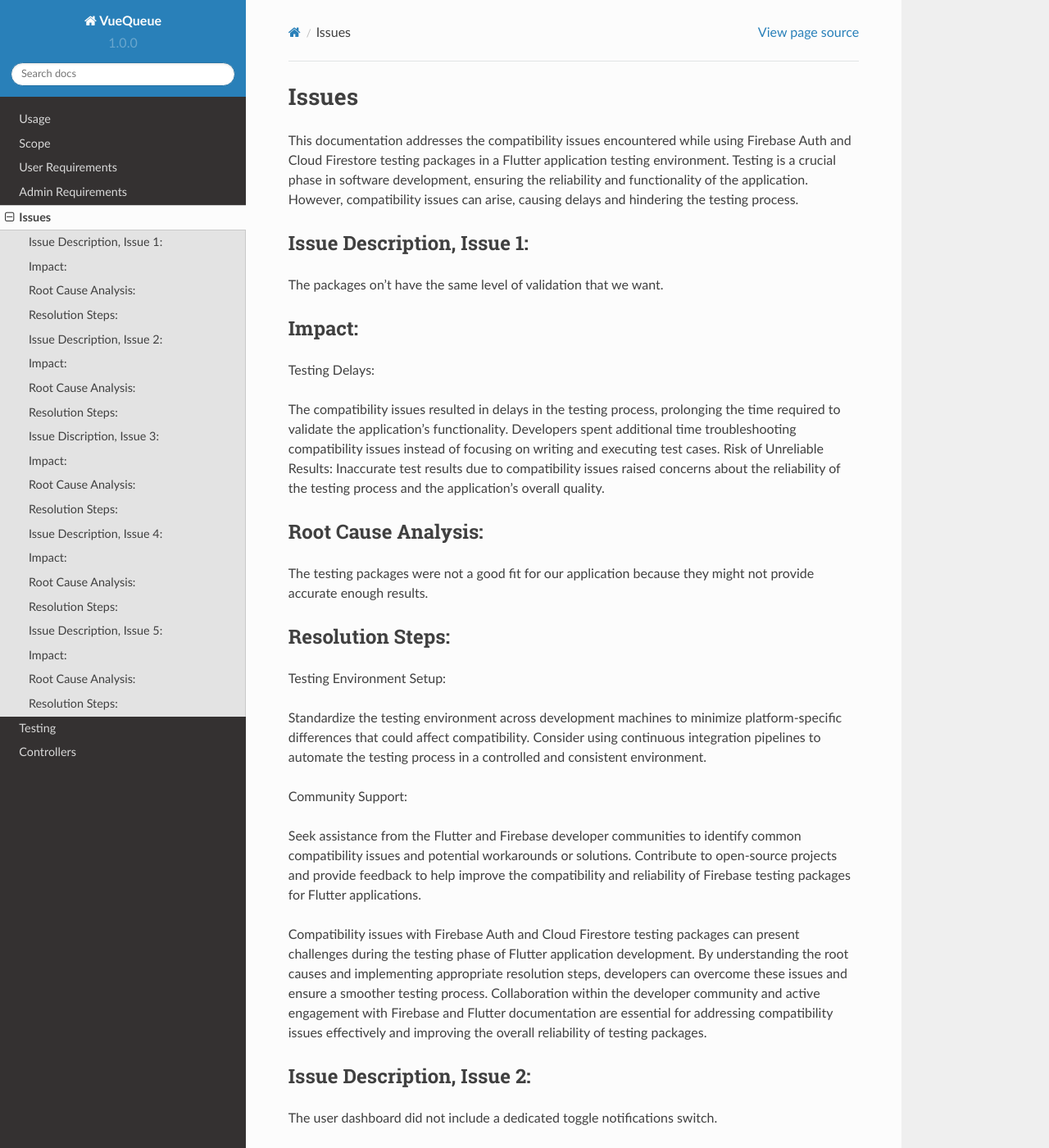
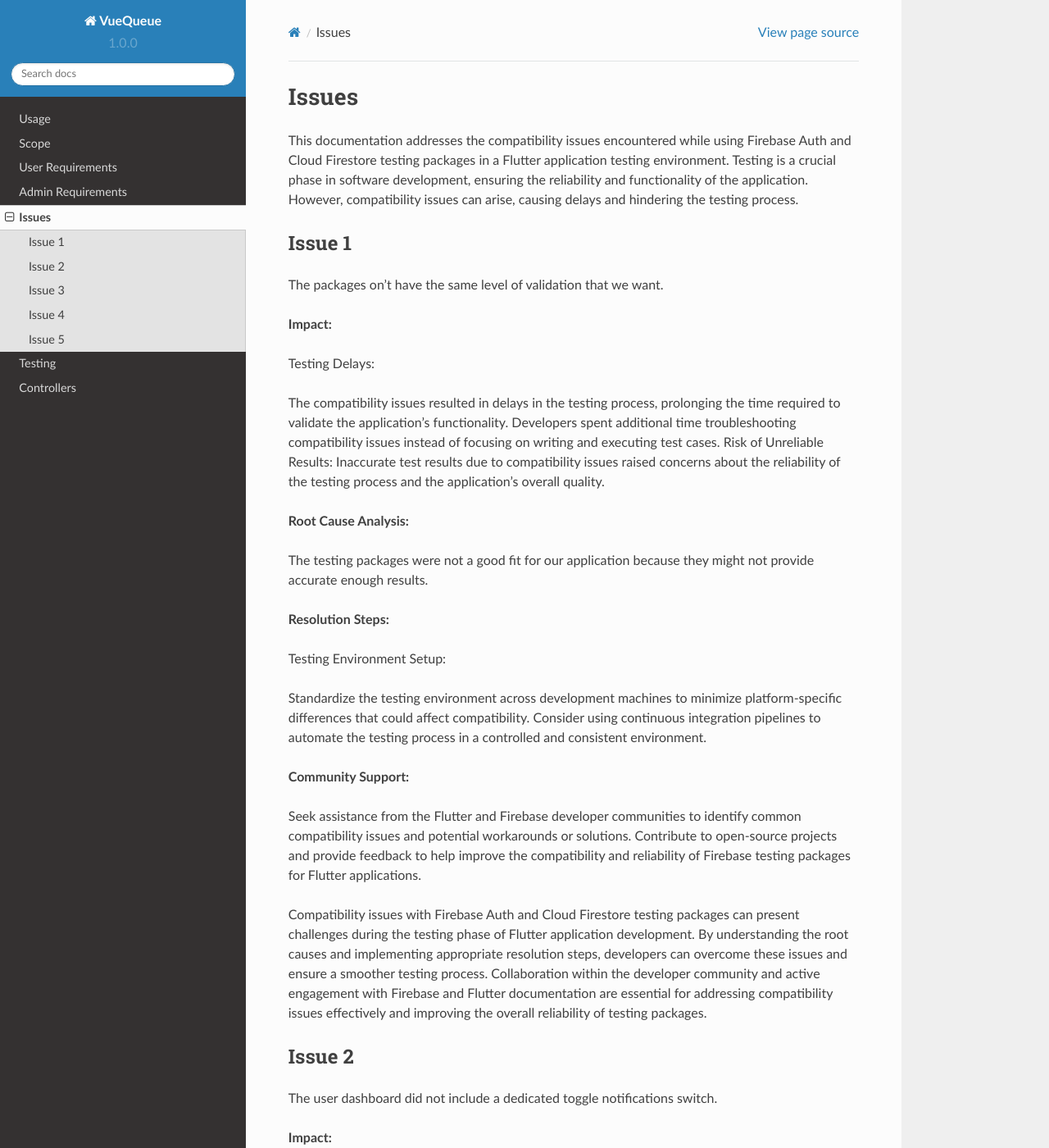
Before and after one commit to SofEng-Coursework/Documentation, a Sphinx documentation site: the page built from docs/source/problems.rst, in a window 1280 px wide and 1400 px high. Shown: the whole window at 82% size. Built offline with Sphinx 7.4.7 and the Read the Docs theme 2.0.0, drawn with Linux system fonts in a browser that asks for light colours; some of the changed text lies outside the part shown.

Commit message:
Final Final Update

```diff
--- a/docs/source/problems.rst
+++ b/docs/source/problems.rst
@@ -6,30 +6,30 @@ packages in a Flutter application testing environment.
 Testing is a crucial phase in software development, ensuring the reliability and functionality of the application.
 However, compatibility issues can arise, causing delays and hindering the testing process.
 
-Issue Description, Issue 1:
-----------------------------
+Issue 1
+---------
 The packages on't have the same level of validation that we want.
 
-Impact:
--------
+**Impact:**
+
 Testing Delays:
 
 The compatibility issues resulted in delays in the testing process, prolonging the time required to validate the application's functionality.
 Developers spent additional time troubleshooting compatibility issues instead of focusing on writing and executing test cases.
 Risk of Unreliable Results: Inaccurate test results due to compatibility issues raised concerns about the reliability of the testing process and the application's overall quality.
 
-Root Cause Analysis:
----------------------
+**Root Cause Analysis:**
+
 The testing packages were not a good fit for our application because they might not provide accurate enough results.
 
-Resolution Steps:
------------------
+**Resolution Steps:**
+
 Testing Environment Setup:
 
 Standardize the testing environment across development machines to minimize platform-specific differences that could affect compatibility.
 Consider using continuous integration pipelines to automate the testing process in a controlled and consistent environment.
 
-Community Support:
+**Community Support:**
 
 Seek assistance from the Flutter and Firebase developer communities to identify common compatibility issues and potential workarounds or solutions.
 Contribute to open-source projects and provide feedback to help improve the compatibility and reliability of Firebase testing packages for Flutter applications.
@@ -40,12 +40,12 @@ issues and ensure a smoother testing process. Collaboration within the developer
 documentation are essential for addressing compatibility issues effectively and improving the overall reliability of testing packages.
 
 
-Issue Description, Issue 2:
------------------------------
+Issue 2
+--------
 The user dashboard did not include a dedicated toggle notifications switch.
 
-Impact:
---------
+**Impact:**
+
 User Experience:
 
 Users may find it inconvenient to manage their notification preferences without a dedicated toggle switch, leading to frustration and
@@ -61,8 +61,8 @@ Decreased User Control:
 Without an easy-to-use toggle switch, users have limited control over their notification settings, potentially leading to unwanted
 interruptions or missed notifications.
 
-Root Cause Analysis:
---------------------
+**Root Cause Analysis:**
+
 Design Oversight:
 
 The absence of a dedicated toggle switch for notifications suggests a design oversight during the development of the user dashboard.
@@ -72,8 +72,8 @@ Lack of User Feedback:
 Insufficient user feedback or testing may have led to the oversight of this important feature,
 indicating a gap in the user feedback collection or implementation process.
 
-Resolution Steps:
------------------
+**Resolution Steps:**
+
 User Feedback Collection:
 
 Gather feedback from users to understand their preferences regarding notification management and prioritize
@@ -84,7 +84,7 @@ Usability Testing:
 Conduct usability testing sessions with representative users to identify any usability issues or missing features
 in the user dashboard, including the absence of a notifications toggle switch.
 
-Iterative Design:
+**Iterative Design:**
 
 Implement an iterative design process that incorporates user feedback and usability testing results to
 continuously improve the user dashboard and address any identified shortcomings.
@@ -93,12 +93,12 @@ to a more comprehensive and user-friendly platform experience.
 By actively soliciting user feedback and conducting thorough usability testing, developers can ensure that important features
 like notification management are not overlooked during the design and development process.
 
-Issue Discription, Issue 3:
-----------------------------
+Issue 3
+-------
 Submitting feedback without providing any input results in the creation of blank entries in the system.
 
-Impact:
---------
+**Impact**
+
 User Experience:
 
 Users may inadvertently submit blank feedback, leading to confusion or frustration when reviewing feedback entries.
@@ -112,8 +112,8 @@ System Efficiency:
 
 Processing and storing blank feedback entries consume system resources unnecessarily, impacting system performance and scalability.
 
-Root Cause Analysis:
----------------------
+**Root Cause Analysis:**
+
 Lack of Form Validation:
 
 The absence of form validation logic allows users to submit feedback without any input, resulting in blank entries.
@@ -122,8 +122,8 @@ Oversight in User Input Handling:
 
 Incomplete handling of user input during the feedback submission process fails to account for empty submissions.
 
-Resolution Steps:
-------------------
+**Resolution Steps:**
+
 Implement Form Validation:
 
 Introduce form validation logic to the feedback submission form to ensure that users cannot submit feedback without providing input.
@@ -149,12 +149,11 @@ prevention of blank submissions.
 By implementing form validation and enhancing the user interface to guide users in providing meaningful feedback,
 the system can prevent the creation of blank entries and maintain the integrity and usability of the feedback collection process.
 
-Issue Description, Issue 4:
------------------------------
+Issue 4
+--------
 The application experiences intermittent connectivity issues when accessing external APIs.
 
-Impact:
---------
+**Impact:**
 
 Functional Reliability:
 
@@ -171,8 +170,8 @@ Data Integrity:
 Inconsistent connectivity poses a risk to data integrity, as incomplete or erroneous data retrieval from external APIs may
 compromise the accuracy and reliability of application data.
 
-Root Cause Analysis:
----------------------
+**Root Cause Analysis:**
+
 
 Network Instability:
 
@@ -184,8 +183,7 @@ Insufficient Error Handling:
 Inadequate error handling mechanisms within the application fail to effectively manage and recover from connectivity disruptions,
 exacerbating the impact of intermittent issues.
 
-Resolution Steps:
-------------------
+**Resolution Steps:**
 
 Network Resilience Enhancements:
 
@@ -211,13 +209,12 @@ By enhancing network resilience, implementing robust error handling mechanisms,
 developers can mitigate the impact of intermittent connectivity issues and improve the reliability and user experience of the
 application when interacting with external APIs.
 
-Issue Description, Issue 5:
-----------------------------
+Issue 5
+---------
 
 The application's search functionality returns irrelevant or inaccurate results, impairing user experience and utility.
 
-Impact:
---------
+**Impact:**
 
 User Frustration:
 
@@ -234,8 +231,7 @@ Decreased Engagement:
 Poor search functionality discourages users from actively engaging with the application,
 reducing user interaction frequency and session duration, which can negatively impact user retention and overall platform usage metrics.
 
-Root Cause Analysis:
----------------------
+**Root Cause Analysis:**
 
 Inadequate Search Algorithm:
 
@@ -247,8 +243,7 @@ Insufficient Indexing:
 Incomplete or inaccurate indexing of content within the application's database may limit the scope and accuracy of search results,
 leading to missed opportunities to surface relevant content to users.
 
-Resolution Steps:
-------------------
+**Resolution Steps:**
 
 Algorithm Optimization:
 
```
